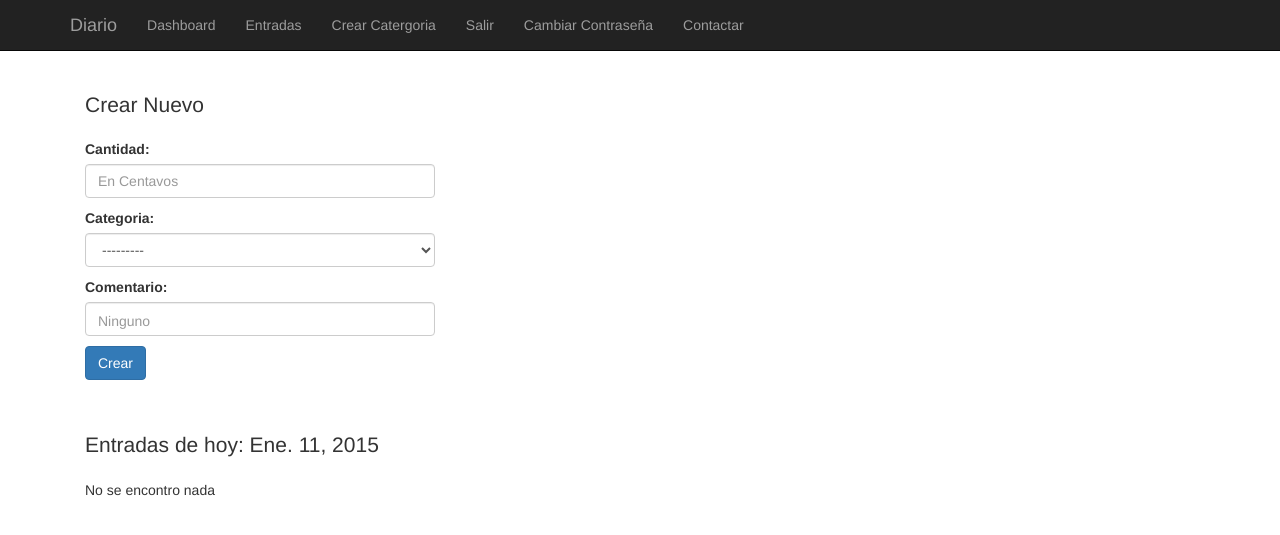
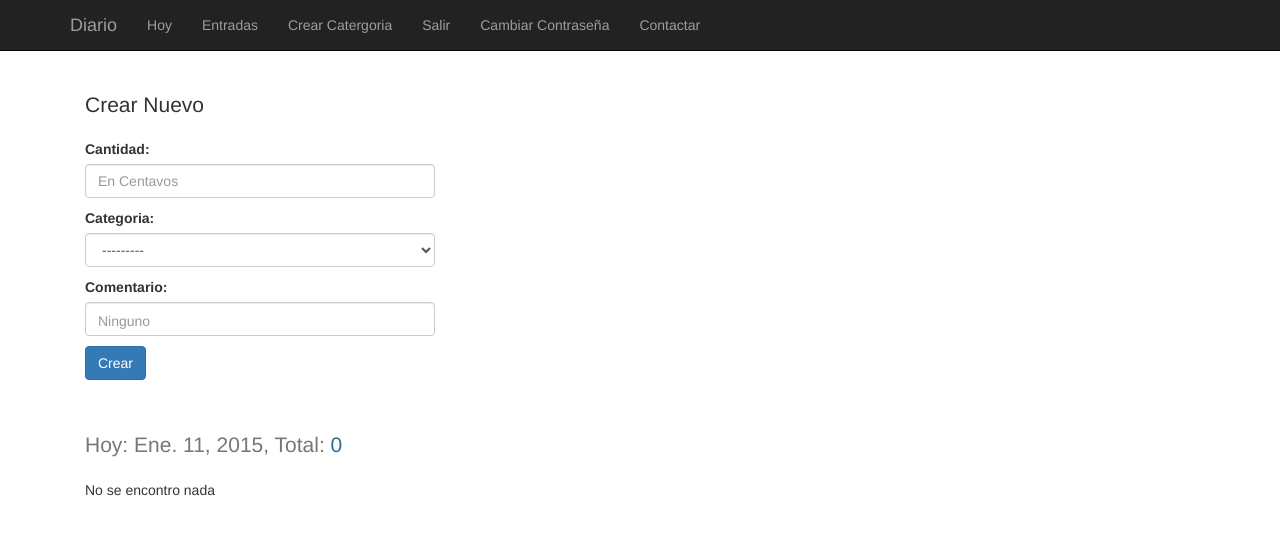
Before and after one commit to bliti/diario, a Django app: page /dashboard/ in a window 1280 px wide. Shown: the top 535 px of the page. Run offline with Django 3.2, Linux system fonts and the light colour scheme; the visitor is signed in with stand-in values (Sample User, id 1); data that the repository does not hold is empty; some libraries are stand-ins or nearby versions.

Commit message:
ready for beta

```diff
--- a/cosa/models.py
+++ b/cosa/models.py
@@ -19,4 +19,18 @@ class Cosa(models.Model):
 
 
     def __unicode__(self):
-        return '{0}, {1}'.format(self.categoria, self.cantidad)
+        return self.cantidad
+
+
+class SumarCantidad(object):
+    """
+    Takes in a Cosa queryset
+    and sum the cantidad field
+    to return a total.
+    """
+
+    def __init__(self, cosas):
+        """
+        cosas queryset = Cosa Objects.
+        """
+        self.total = sum([cosa.cantidad for cosa in cosas])
--- a/pagina/templates/dashboard.html
+++ b/pagina/templates/dashboard.html
@@ -54,7 +54,7 @@
         </div>
         <div id="navbar" class="collapse navbar-collapse">
           <ul class="nav navbar-nav">
-            <li><a href="{% url 'dashboard' %}">Dashboard</a></li>
+            <li><a href="{% url 'dashboard' %}">Hoy</a></li>
             <li><a href="{% url 'cosas' %}">Entradas</a></li>
             <li><a href="{% url 'categorias' %}">Crear Catergoria</a></li>
 			<li><a href="{% url 'auth_logout' %}">Salir</a></li>
--- a/pagina/templates/dashboard_main.html
+++ b/pagina/templates/dashboard_main.html
@@ -20,7 +20,7 @@
 
 	  <div class="container diario">
 		  <div class="col-sm-12">
-  			<p class="lead">Entradas de hoy: {{fecha_de_hoy}}</p>
+  			<p class="lead text-muted">Hoy: {{fecha_de_hoy}}, Total: <span class="text-info">{{total}}</span></p>
 
 		  {% if cosas %}
 
--- a/pagina/views.py
+++ b/pagina/views.py
@@ -4,7 +4,7 @@ from django.shortcuts import render
 from django.core.urlresolvers import reverse_lazy
 from django.conf import settings
 from django.utils import timezone
-from cosa.models import Cosa
+from cosa.models import Cosa, SumarCantidad
 from categoria.models import Categoria
 from cosa.forms import CrearCosaForm, DeleteCosaForm
 
@@ -21,10 +21,14 @@ class DashboardView(TemplateView):
         form = self.form_class()
         form.fields['categoria'].queryset = Categoria.objects.filter(user=request.user)
 
+        cosas = Cosa.objects.filter(user=self.request.user, fecha__contains=timezone.now().date())
+        total = SumarCantidad(cosas)
+
         return render(request, self.template_name, {
-            'cosas': Cosa.objects.filter(user=self.request.user, fecha__contains=timezone.now().date()),
+            'cosas': cosas,
             'form': form,
-            'fecha_de_hoy': timezone.now().date()
+            'fecha_de_hoy': timezone.now().date(),
+            'total': total.total
             })
 
 
@@ -43,8 +47,13 @@ class DashboardView(TemplateView):
 
             return HttpResponseRedirect(reverse_lazy('dashboard'))
 
+
+        #this gets the data shown in GET when the form fails.
+        #ugly. fix it.
+        cosas = Cosa.objects.filter(user=self.request.user, fecha__contains=timezone.now().date())
+
         return render(request, self.template_name, {
-            'cosas': Cosa.objects.filter(user=self.request.user, fecha__contains=timezone.now().date()), #localiza esta mierda a hoy.
+            'cosas': cosas,
             'form': form,
             'fecha_de_hoy': timezone.now().date()
             })
@@ -56,6 +65,7 @@ class DeleteCosaView(View):
     def get(self, request, *args, **kwargs):
         return HttpResponseRedirect(reverse_lazy('dashboard'))
 
+
     def post(self, request, *args, **kwargs):
         form = DeleteCosaForm(request.POST)
         if form.is_valid():
```
